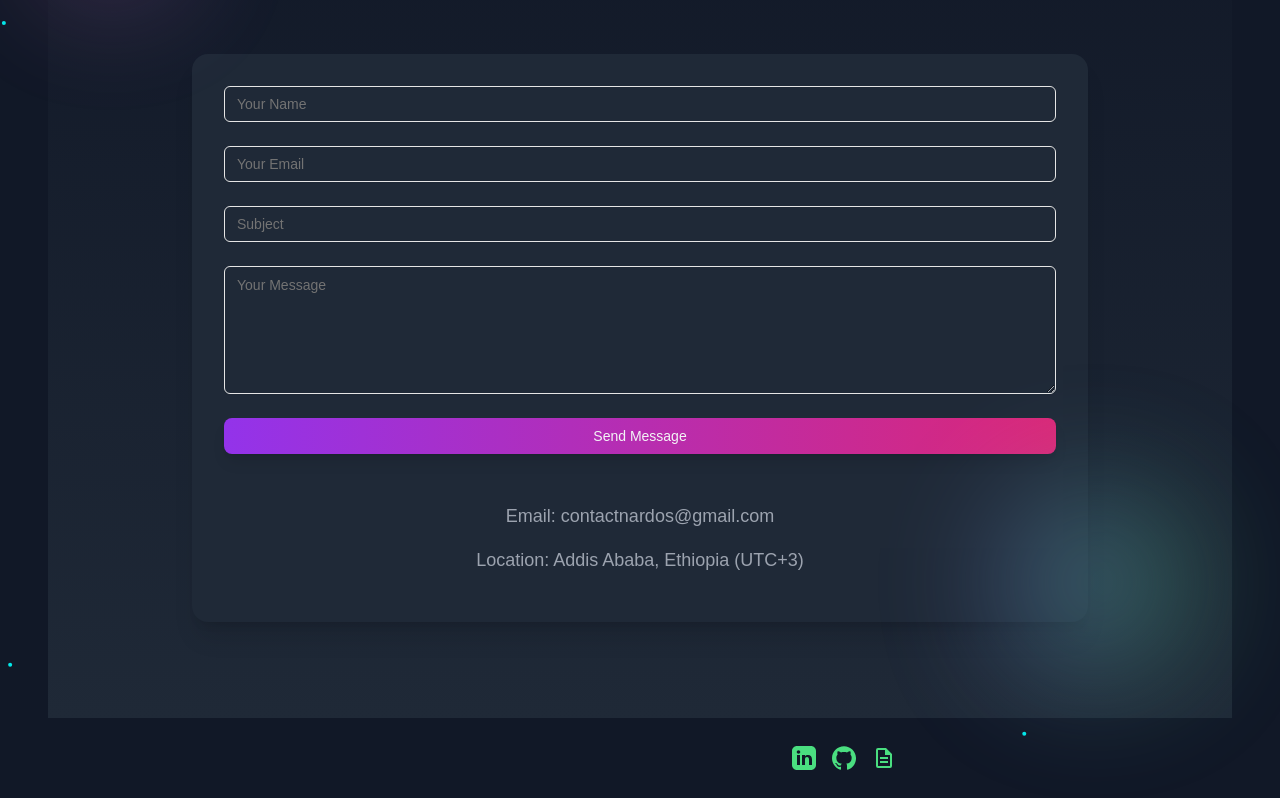
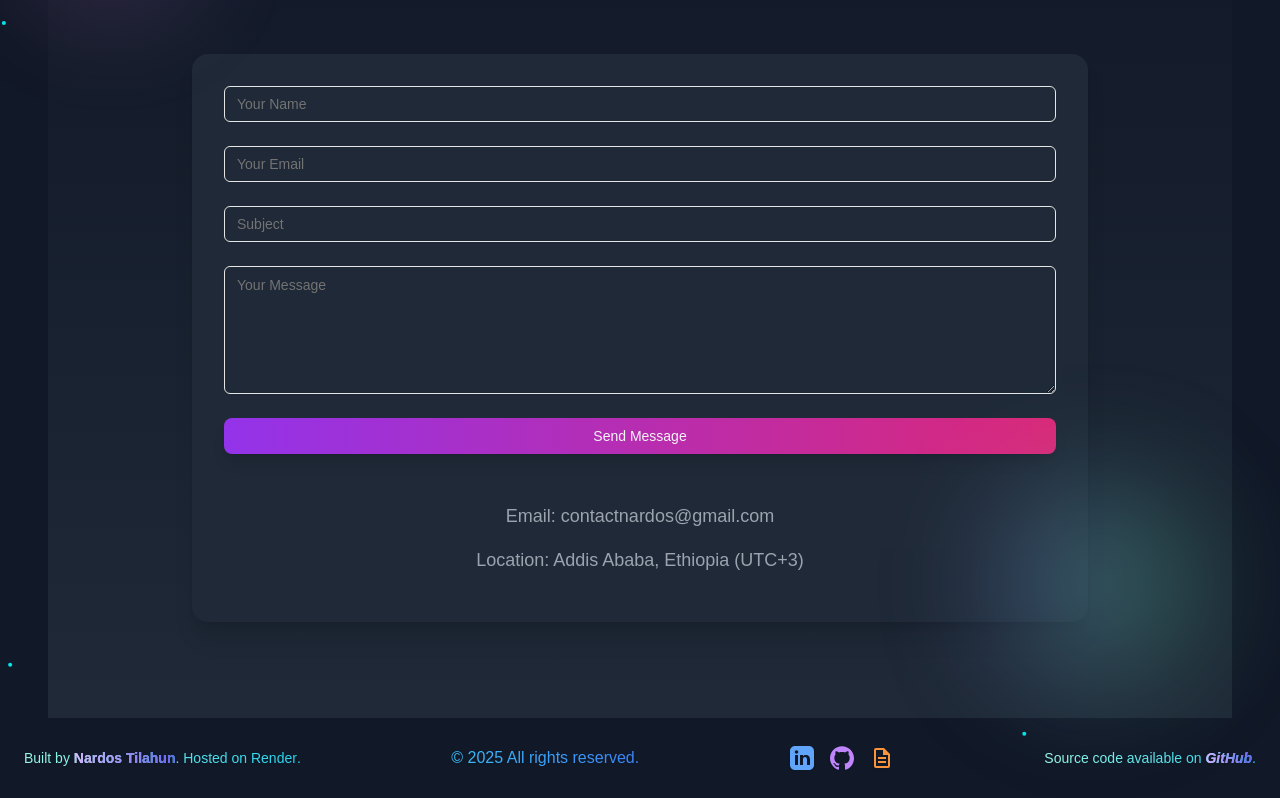
Before and after one commit to Nardos-Tilahun/my-portfolio, a Next.js app: page / in a window 1280 px wide. Shown: the part 3976-4774 px from the top of the page. Built offline with nearby package versions, Linux system fonts and the light colour scheme.

Commit message:
fix footer

```diff
--- a/app/layout.tsx
+++ b/app/layout.tsx
@@ -135,7 +135,6 @@ export default function RootLayout({ children }: RootLayoutProps) {
 
           <header
             ref={headerRef}
-            // CHANGED: 'sticky' to 'fixed'
             className="fixed top-0 z-40 w-full border-b border-green-800 bg-gray-500 bg-opacity-70 backdrop-blur-md shadow-lg transition-all duration-300"
           >
             <div className="container mx-auto flex h-14 items-center md:px-14 px-4 ">
@@ -248,7 +247,6 @@ export default function RootLayout({ children }: RootLayoutProps) {
           </header>
 
           <main
-            // ADDED: pt-14 to push content below the fixed header
             className="flex-1 md:px-12 px-4 bg-transparent w-full pt-14"
           >
             <div className="container mx-auto">
@@ -259,17 +257,18 @@ export default function RootLayout({ children }: RootLayoutProps) {
           <footer className="bg-gradient-to-r from-gray-900 via-black to-gray-900">
             <div className="container mx-auto flex flex-col md:flex-row justify-between items-center py-4 px-6 space-y-6 md:space-y-0">
 
-              {/* Left Section */}
+              {/* Left Section - Text Color Changed to bright, readable gray, added shadow */}
               <div className="text-center md:text-left order-1 md:order-1">
-                <p className="text-sm leading-loose text-green-400/80">
+                {/* Applied Gradient to text */}
+                <p className="text-transparent bg-clip-text bg-gradient-to-r from-teal-200 to-cyan-400 text-sm leading-loose drop-shadow-sm">
                   Built by{" "}
-                  <span className="font-semibold text-green-300">Nardos Tilahun</span>.
+                  <span className="font-semibold text-transparent bg-clip-text bg-gradient-to-r from-purple-300 to-indigo-500">Nardos Tilahun</span>.
                   Hosted on{" "}
                   <a
                     href="https://render.com"
                     target="_blank"
                     rel="noopener noreferrer"
-                    className="font-medium underline underline-offset-4 hover:text-green-400 transition-colors"
+                    className="font-medium underline underline-offset-4 hover:text-teal-200 transition-colors"
                   >
                     Render
                   </a>
@@ -277,13 +276,13 @@ export default function RootLayout({ children }: RootLayoutProps) {
                 </p>
               </div>
 
-              {/* Center Section - Social Links */}
+              {/* Center Section - Social Links - Icons' colors changed to vibrant defaults and matching hovers */}
               <div className="flex items-center justify-center space-x-4 order-3 md:order-3">
                 <a
                   href="https://linkedin.com/in/nardos-tilahun-74260213a"
                   target="_blank"
                   rel="noopener noreferrer"
-                  className="text-green-400 hover:text-green-300 transition-transform transform hover:scale-110"
+                  className="text-blue-400 hover:text-blue-200 transition-transform transform hover:scale-110 drop-shadow-sm"
                   aria-label="LinkedIn"
                 >
                   <svg
@@ -299,7 +298,7 @@ export default function RootLayout({ children }: RootLayoutProps) {
                   href="https://github.com/Nardos-Tilahun"
                   target="_blank"
                   rel="noopener noreferrer"
-                  className="text-green-400 hover:text-green-300 transition-transform transform hover:scale-110"
+                  className="text-purple-400 hover:text-purple-200 transition-transform transform hover:scale-110 drop-shadow-sm"
                   aria-label="GitHub"
                 >
                   <svg
@@ -315,7 +314,7 @@ export default function RootLayout({ children }: RootLayoutProps) {
                   href="https://drive.google.com/file/d/1CgDUJvPqRsbySPPS_AywCvfRtWJu9KHl/view?usp=sharing"
                   target="_blank"
                   rel="noopener noreferrer"
-                  className="text-green-400 hover:text-green-300 transition-transform transform hover:scale-110"
+                  className="text-orange-400 hover:text-orange-200 transition-transform transform hover:scale-110 drop-shadow-sm"
                   aria-label="Resume"
                 >
                   <svg
@@ -329,20 +328,20 @@ export default function RootLayout({ children }: RootLayoutProps) {
                 </a>
               </div>
 
-              {/* Copyright Section */}
+              {/* Copyright Section - Applied Gradient to text */}
               <div className="flex items-center justify-center order-2 md:order-2">
-                <span className="text-gradient py-3">© {new Date().getFullYear()} All rights reserved.</span>
+                <span className="text-transparent bg-clip-text bg-gradient-to-r from-sky-400 to-blue-500 py-3 drop-shadow-sm">© {new Date().getFullYear()} All rights reserved.</span>
               </div>
 
-              {/* Right Section */}
+              {/* Right Section - Applied Gradient to text */}
               <div className="text-center md:text-right order-4 md:order-4">
-                <p className="text-sm leading-loose text-green-400/80">
+                <p className="text-transparent bg-clip-text bg-gradient-to-r from-teal-200 to-cyan-400 text-sm leading-loose drop-shadow-sm">
                   Source code available on{" "}
                   <a
                     href="https://github.com/Nardos-Tilahun/my-portfolio"
                     target="_blank"
                     rel="noopener noreferrer"
-                    className="font-medium underline underline-offset-4 hover:text-green-400 transition-colors"
+                    className="font-medium underline italic font-semibold text-transparent bg-clip-text bg-gradient-to-r from-purple-300 to-indigo-500 "
                   >
                     GitHub
                   </a>
```
